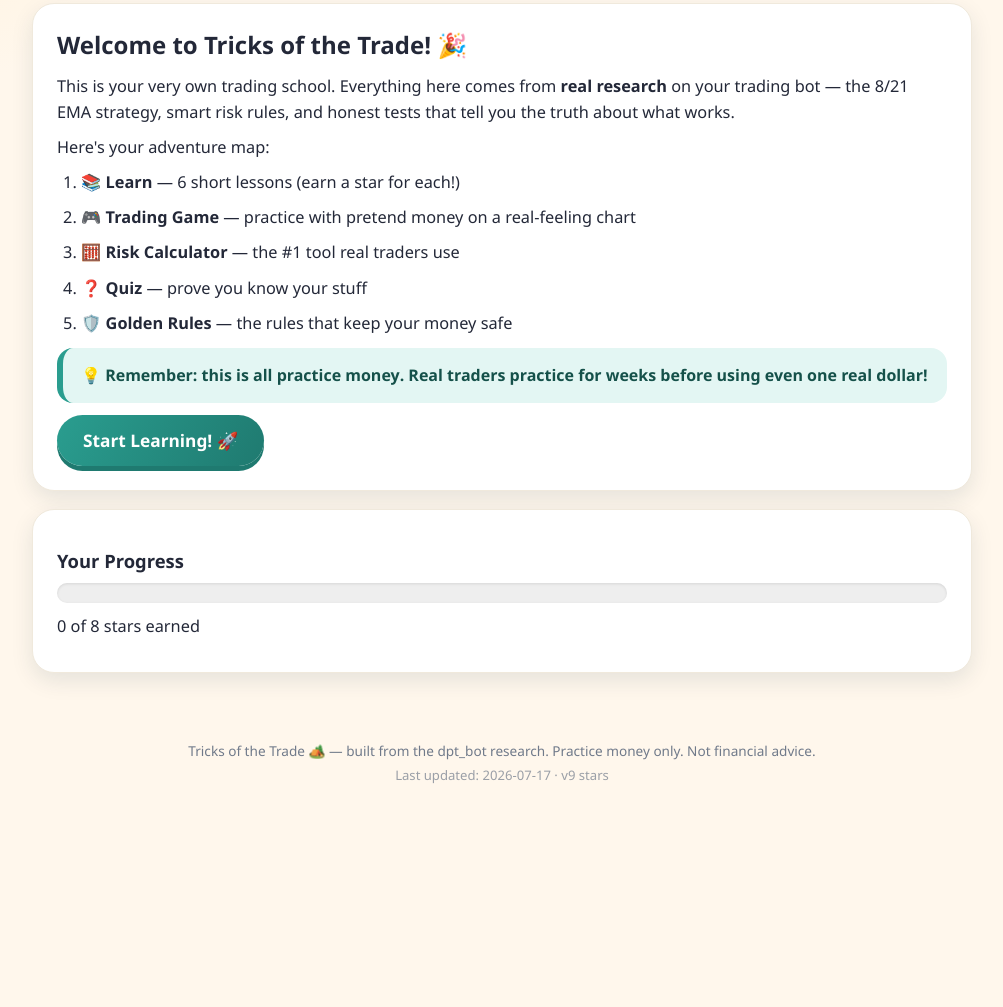
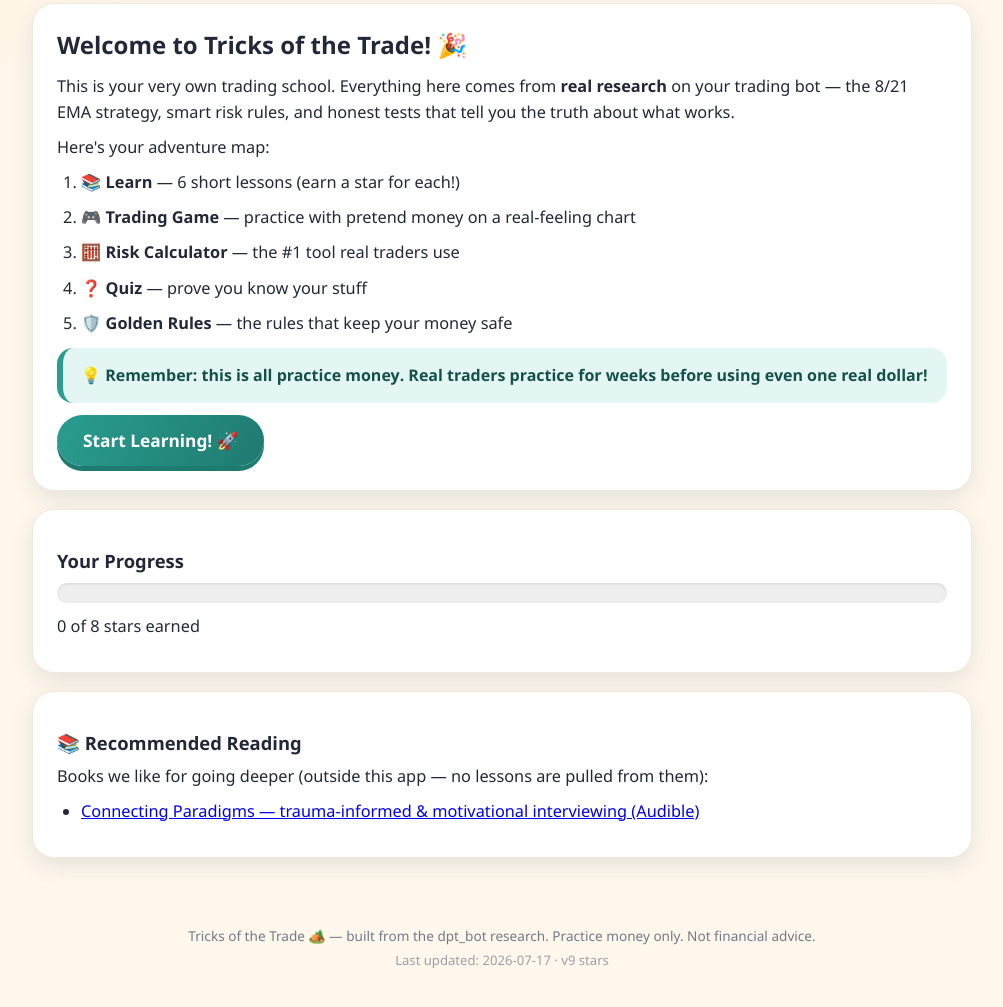
Before and after one commit to ZEETHO/tricksofthetrade, a website: page index.html in a window 1280 px wide. Shown: the part 271-1278 px from the top of the page, without its empty margins (138-1141 px from the left). Before the commit the page ends 1139 px from the top, so only its background shows below. Drawn offline with Linux system fonts and the light colour scheme.

Commit message:
Add Recommended Reading reference link (no lessons merged; respects project boundary)

```diff
--- a/index.html
+++ b/index.html
@@ -202,6 +202,13 @@
     <h3>Your Progress</h3>
     <div class="progressbar"><div id="progress-fill" style="width:0%"></div></div>
     <p id="progress-text">0 of 8 stars earned</p>
+  </div>
+  <div class="card">
+    <h3>📚 Recommended Reading</h3>
+    <p>Books we like for going deeper (outside this app — no lessons are pulled from them):</p>
+    <ul style="line-height:1.9">
+      <li><a href="https://www.amazon.com/dp/B0757372HB" target="_blank" rel="noopener">Connecting Paradigms — trauma-informed &amp; motivational interviewing (Audible)</a></li>
+    </ul>
   </div>
 </section>
 
```
